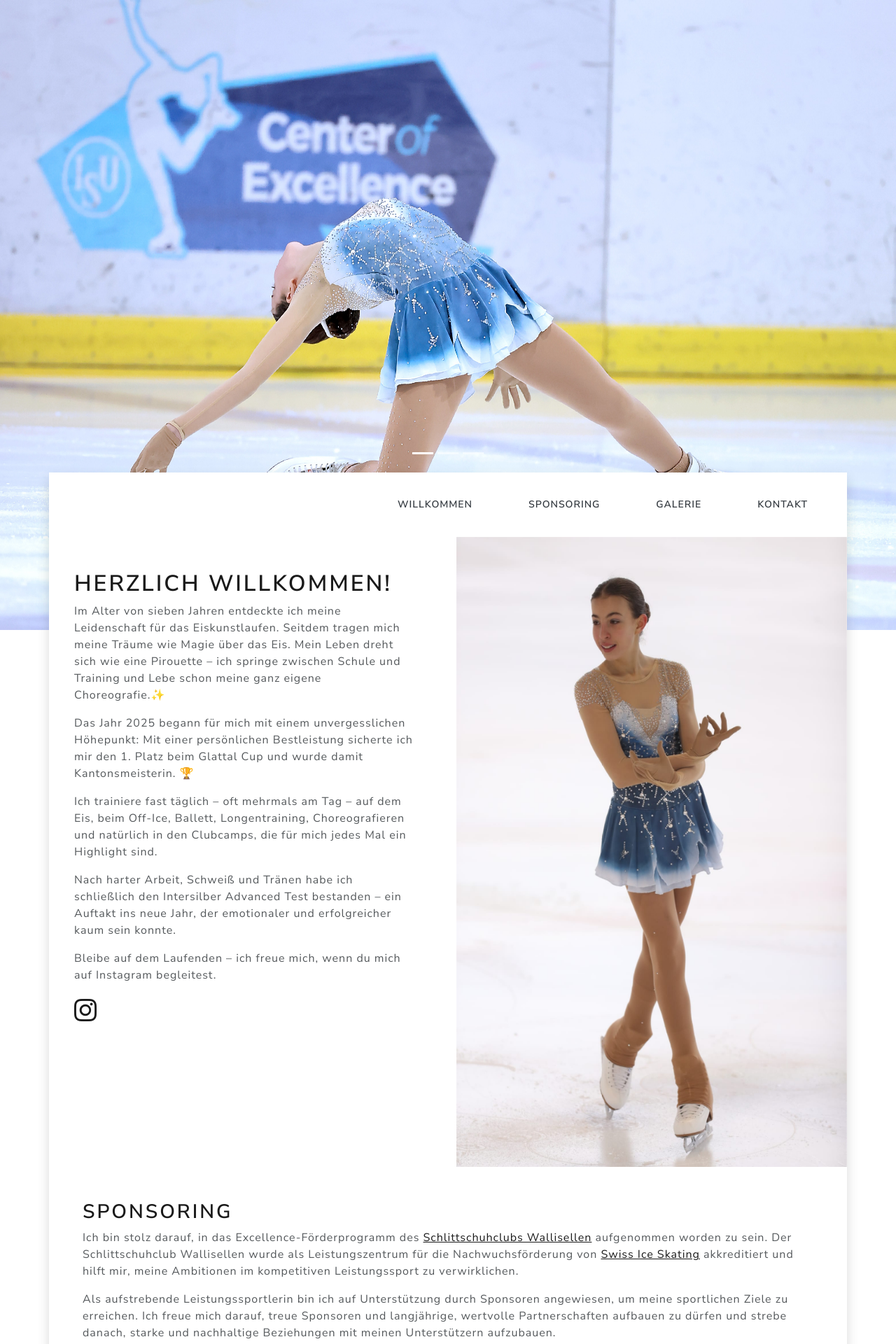
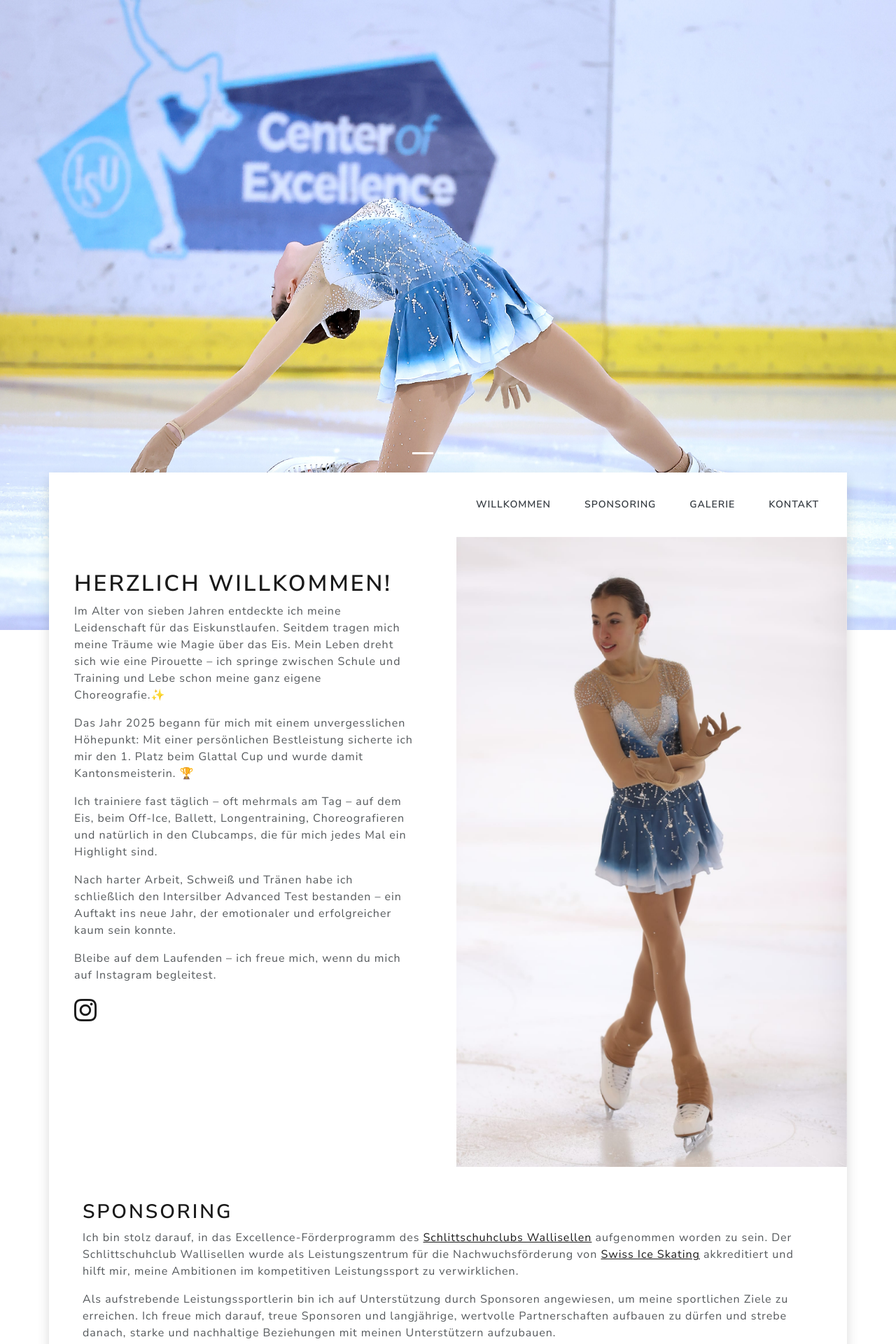
Before and after one commit to flavioaiello/3e2c7395a0ed6e61989d9d6b05156f06a7a27504, a Jekyll site: the page built from index.html, in a window 1280 px wide. Shown: the top 1920 px of the page at 70% size. Built offline with Jekyll 4.4.1, drawn with Linux system fonts in a browser that asks for light colours; nearby versions of some CDN libraries.

Commit message:
Refactor navbar items for cleaner structure

```diff
--- a/_layouts/default.html
+++ b/_layouts/default.html
@@ -79,16 +79,16 @@
   <main class="container shadow p-0">
     <nav class="navbar sticky-top navbar-expand-sm bg-white navbar-dark">
       <ul class="navbar-nav ms-auto">
-        <li class="nav-item ps-3 pe-3">
+        <li class="nav-item">
           <a class="nav-link text-dark text-lg-white" href="#welcome">Willkommen</a>
         </li>
-        <li class="nav-item ps-3 pe-3">
+        <li class="nav-item">
           <a class="nav-link text-dark text-lg-white" href="#sponsoring">Sponsoring</a>
         </li>
-        <li class="nav-item ps-3 pe-3">
+        <li class="nav-item">
           <a class="nav-link text-dark text-lg-white" href="#gallery">Galerie</a>
         </li>
-        <li class="nav-item ps-3 pe-3">
+        <li class="nav-item">
           <a class="nav-link text-dark text-lg-white" href="#contact">Kontakt</a>
         </li>
       </ul>
```
